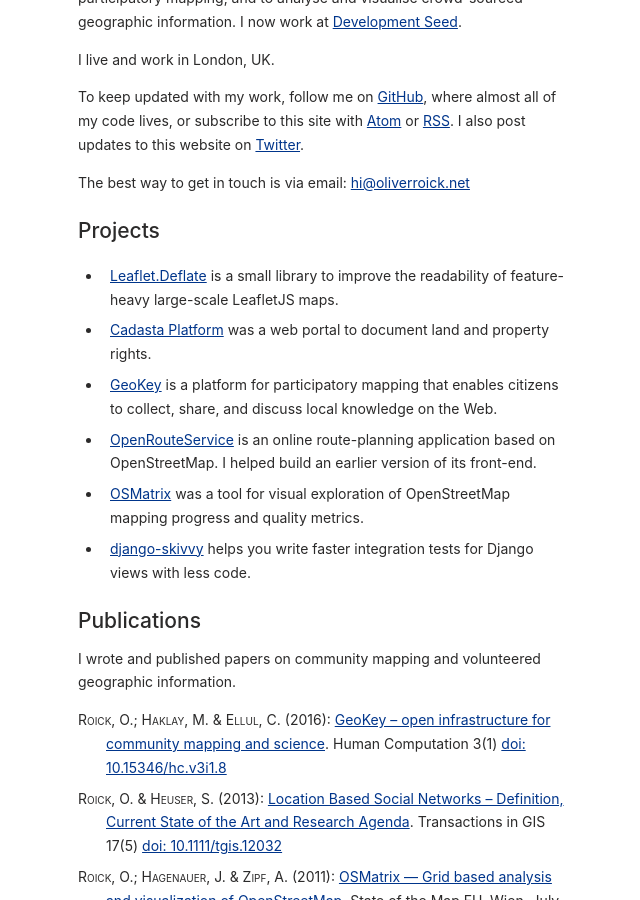
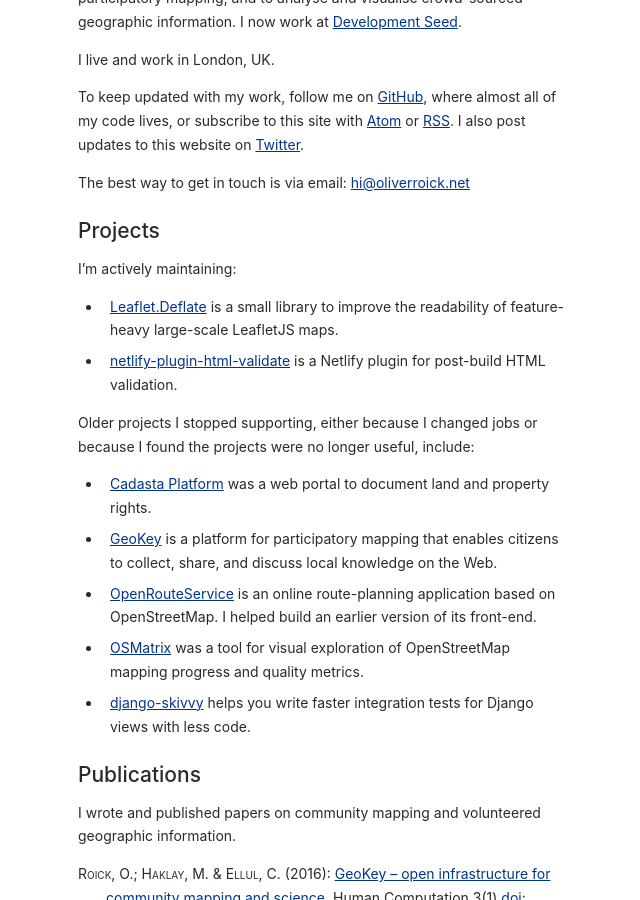
Before and after one commit to oliverroick/oliverroick.net, a Jekyll site: the page built from src/about.md, in a window 1280 px wide and 900 px high, scrolled down 724 px. Shown: the whole window, without its empty margins (317-957 px from the left). Built offline with Jekyll 4.4.1, drawn with Linux system fonts in a browser that asks for light colours.

Commit message:
Structure projects on about page

```diff
--- a/src/about.md
+++ b/src/about.md
@@ -22,7 +22,13 @@
 
 ## Projects
 
+I'm actively maintaining:
+
 - [Leaflet.Deflate](https://github.com/oliverroick/Leaflet.Deflate) is a small library to improve the readability of feature-heavy large-scale LeafletJS maps.
+- [netlify-plugin-html-validate](https://github.com/oliverroick/netlify-plugin-html-validate) is a Netlify plugin for post-build HTML validation.
+
+Older projects I stopped supporting, either because I changed jobs or because I found the projects were no longer useful, include:
+
 - [Cadasta Platform](https://github.com/Cadasta/cadasta-platform) was a web portal to document land and property rights.
 - [GeoKey](http://geokey.org.uk/) is a platform for participatory mapping that enables citizens to collect, share, and discuss local knowledge on the Web.
 - [OpenRouteService](https://openrouteservice.org/) is an online route-planning application based on OpenStreetMap. I helped build an earlier version of its front-end.
```
